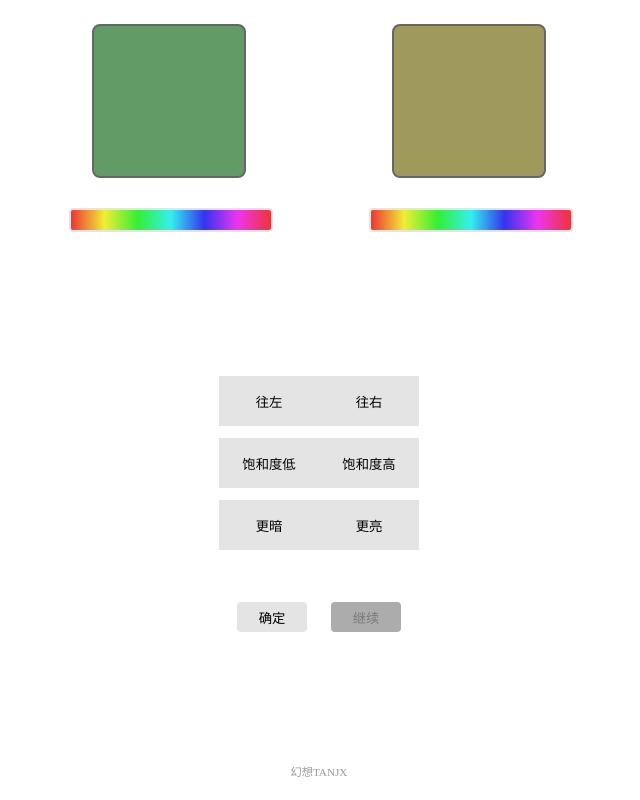
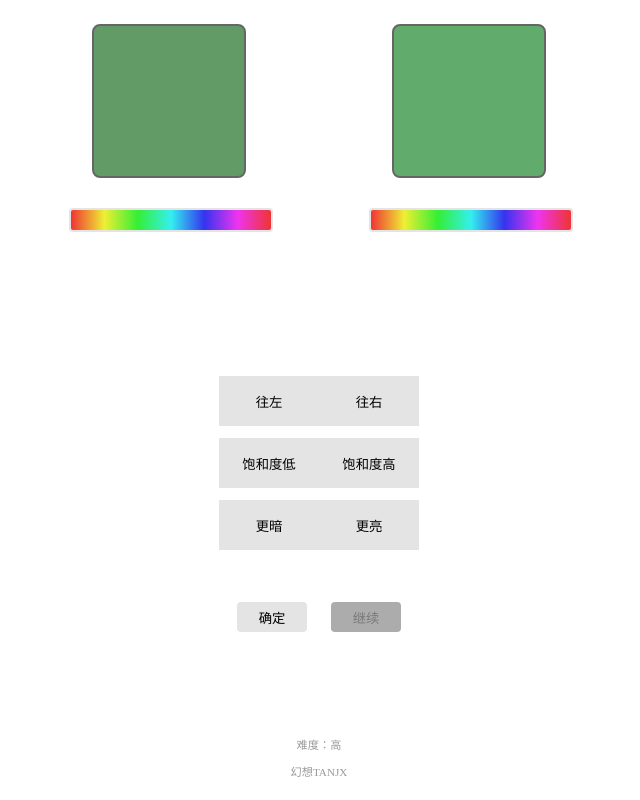
Before and after one commit to TANJX/TANJX.github.io, a plain HTML site: page color/index.html in a window 1280 px wide. Shown: the whole page, without its empty margins (321-961 px from the left). Drawn offline with Linux system fonts and the light colour scheme.

Commit message:
add diffculty

```diff
--- a/color/button.js
+++ b/color/button.js
@@ -95,7 +95,19 @@ confirmBtn.onclick = function () {
   }
 };
 
-nextBtn.onclick = function() {
+nextBtn.onclick = function () {
   if (nextBtn.classList.contains('disable')) return;
   reset();
 };
+
+diffcultySwitch.onclick = function () {
+  diffculty++;
+  diffculty %= 3;
+  if (diffculty == 0) {
+    diffcultySwitch.textContent = '低';
+  } else if (diffculty == 1) {
+    diffcultySwitch.textContent = '中';
+  } else if (diffculty == 2) {
+    diffcultySwitch.textContent = '高';
+  }
+};
--- a/color/color.js
+++ b/color/color.js
@@ -1,3 +1,6 @@
+let diffculty = 2;
+const levels = [[0.25, 0.1], [0.15, 0.1], [0.02, 0.1]];
+
 const refColorEl = document.getElementById('color-1');
 const testColorEl = document.getElementById('color-2');
 const sliderEls = Array.from(document.querySelectorAll('.sliders'));
@@ -15,6 +18,7 @@ const lChangeEl = document.getElementById('l-change');
 
 const confirmBtn = document.getElementById('confirm');
 const nextBtn = document.getElementById('next');
+const diffcultySwitch = document.getElementById('diffculty');
 
 let answer = [0, 0, 0];
 
@@ -48,8 +52,26 @@ let testColorArray;
 
 let testColorDirection;
 
+/**
+ * b > a
+ * @param {number} a
+ * @param {number} b
+ * @returns {number} random float between a and b
+ */
 function randomRange(a, b) {
   return Math.random() * (b - a) + a;
+}
+
+/**
+ * b > a > 0
+ * @param {number} a
+ * @param {number} b
+ * @returns {number} random float between -b to -a or between a and b
+ */
+function randomRange2(a, b) {
+  const n = Math.random() * (b - a) + a;
+  const sign = Math.random() > 0.5 ? 1 : -1;
+  return n * sign;
 }
 
 function arrayToCode(arr) {
@@ -68,13 +90,13 @@ function updateRandomRefColor() {
  * @param   {number}  s
  * @param   {number}  l
  */
-function updateTestColor(h, s, l) {
+function updateTestColor() {
   testColorArray = [0, 0, 0];
   testColorDirection = [0, 0, 0];
-
-  testColorDirection[0] = randomRange(-h, h);
-  testColorDirection[1] = randomRange(-s, s);
-  testColorDirection[2] = randomRange(-l, l);
+  const range = levels[diffculty];
+  testColorDirection[0] = randomRange(range[0]/2, range[1]/2);
+  testColorDirection[1] = randomRange(range[0], range[1]);
+  testColorDirection[2] = randomRange(range[0], range[1]);
 
   testColorArray[0] = refColorArray[0] + testColorDirection[0];
   if (testColorArray[0] > 1) {
@@ -115,7 +137,7 @@ function updateSlider() {
 
 function updateElement() {
   updateRandomRefColor();
-  updateTestColor(0.2, 0.2, 0.2);
+  updateTestColor();
   updateSlider();
   refColorEl.style.backgroundColor = arrayToCode(hsvToRgb(...refColorArray));
   testColorEl.style.backgroundColor = arrayToCode(hsvToRgb(...testColorArray));
--- a/color/index.html
+++ b/color/index.html
@@ -66,6 +66,7 @@
       </div>
     </div>
     <footer>
+      <p>难度：<span id="diffculty">高</span></p>
       <p>幻想TANJX</p>
     </footer>
   </div>
```
